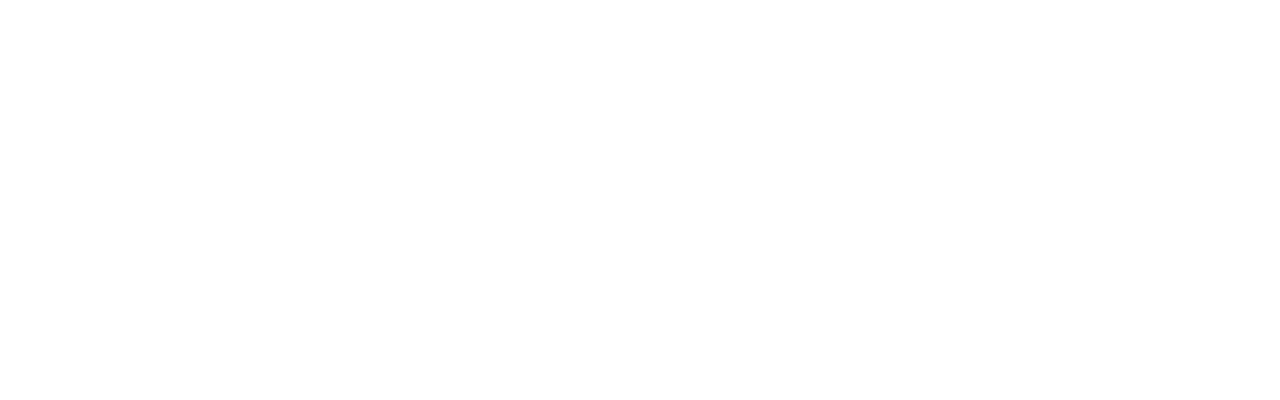
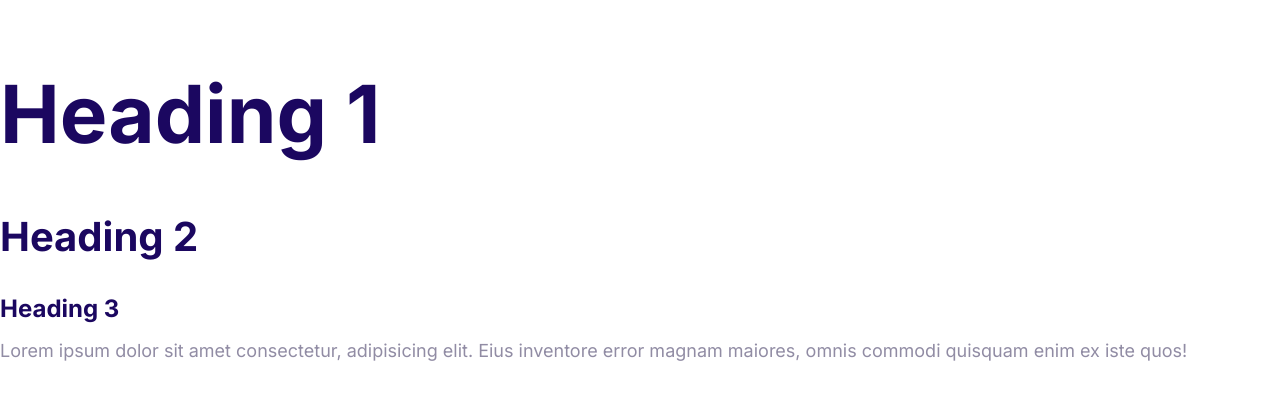
Before and after one commit to Shoaib-Admi/Moshify, a plain HTML site: page index.html in a window 1280 px wide. Drawn offline with Linux system fonts and the light colour scheme.

Commit message:
Define the style for fonts

```diff
--- a/css/style.css
+++ b/css/style.css
@@ -5,3 +5,50 @@
   --color-heading: #1b0760;
   --color-body: #918ca4;
 }
+/* Typography */
+html {
+  font-size: 62.5%;
+}
+body {
+  font-family: Inter, Arial, Helvetica, sans-serif;
+  color: var(--color-body);
+  font-size: 2.4rem;
+  line-height: 1.5;
+}
+
+h1,
+h2,
+h3 {
+  color: var(--color-heading);
+  margin-bottom: 1rem;
+}
+h1 {
+  font-size: 7rem;
+}
+
+h2 {
+  font-size: 4rem;
+}
+
+h3 {
+  font-size: 3rem;
+}
+
+p {
+  margin-top: 0;
+}
+
+@media screen and (min-width: 1024px) {
+  body {
+    font-size: 1.8rem;
+  }
+  h1 {
+    font-size: 8rem;
+  }
+  h2 {
+    font-size: 4rem;
+  }
+  h3 {
+    font-size: 2.4rem;
+  }
+}
--- a/index.html
+++ b/index.html
@@ -5,8 +5,22 @@
     <meta http-equiv="X-UA-Compatible" content="IE=edge" />
     <meta name="viewport" content="width=device-width, initial-scale=1.0" />
     <title>Document</title>
+    <link rel="preconnect" href="https://fonts.googleapis.com" />
+    <link rel="preconnect" href="https://fonts.gstatic.com" crossorigin />
+    <link
+      href="https://fonts.googleapis.com/css2?family=Inter:wght@400;700&display=swap"
+      rel="stylesheet"
+    />
     <link rel="stylesheet" href="css/normalize.css" />
     <link rel="stylesheet" href="css/style.css" />
   </head>
-  <body></body>
+  <body>
+    <h1>Heading 1</h1>
+    <h2>Heading 2</h2>
+    <h3>Heading 3</h3>
+    <p>
+      Lorem ipsum dolor sit amet consectetur, adipisicing elit. Eius inventore
+      error magnam maiores, omnis commodi quisquam enim ex iste quos!
+    </p>
+  </body>
 </html>
```
